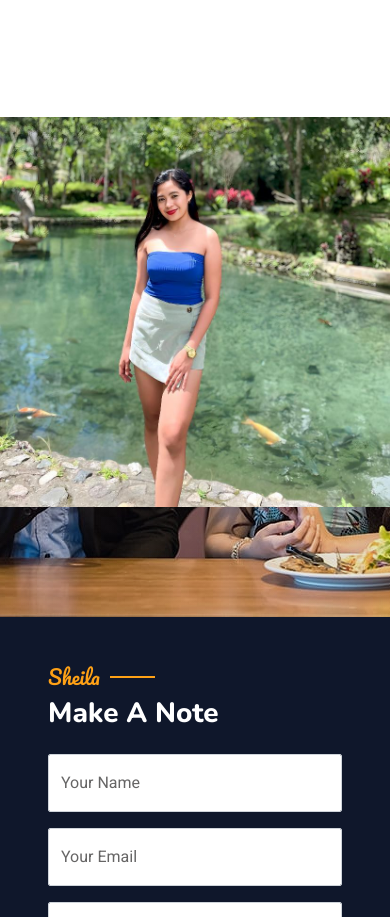
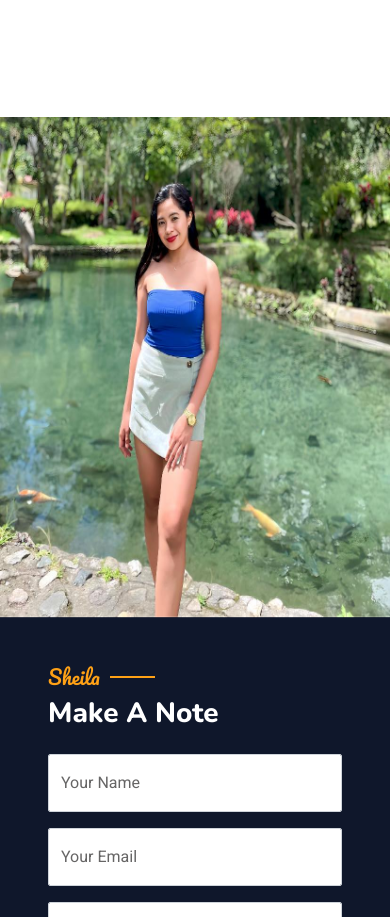
Before and after one commit to Proverbs163/ShlSite, a plain HTML site: page index.html in a window 390 px wide. Shown: the part 1719-2636 px from the top of the page. Drawn offline with nearby package versions, Linux system fonts and the light colour scheme.

Commit message:
Update index.html

```diff
--- a/index.html
+++ b/index.html
@@ -545,7 +545,7 @@
                 <div class="col-md-6">
                     <div class="video">
                         <!-- <button type="button" class="btn-play" data-bs-toggle="modal" data-src="https://www.youtube.com/embed/DWRcNpR6Kdc" data-bs-target="#videoModal"> -->
-                            <img data-bs-toggle="modal" src="img/s-image1.jpg" width="100%">
+                            <img data-bs-toggle="modal" src="img/s-image1.jpg" width="100%" height="100%">
                             <span></span>
                         </button>
                     </div>
```
